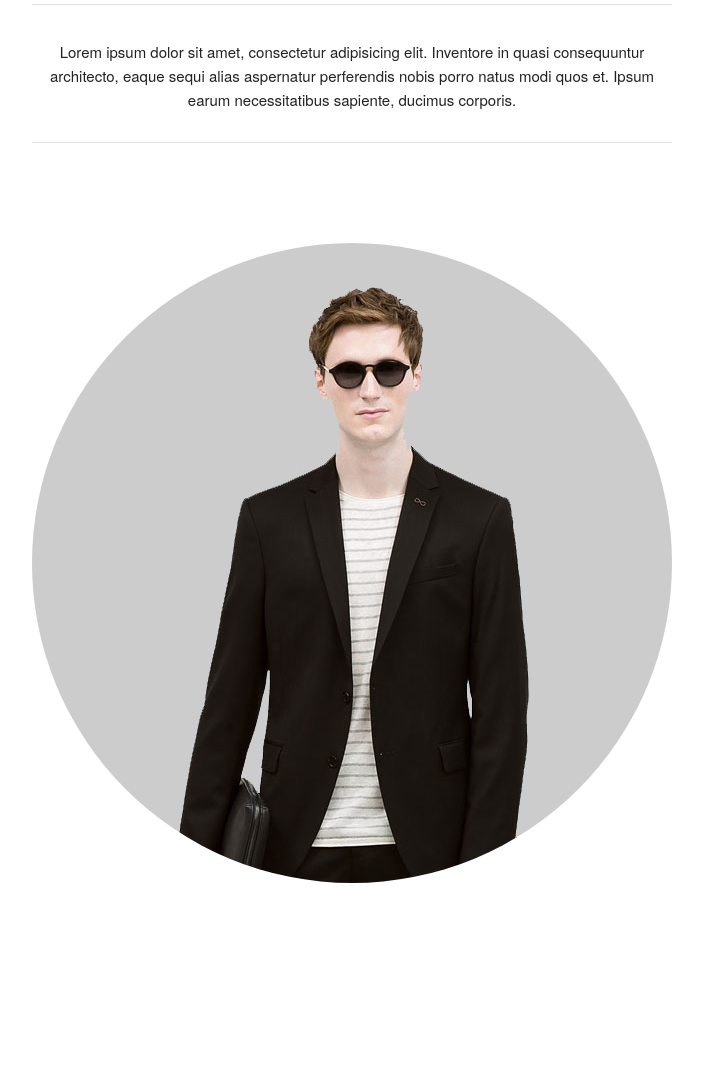
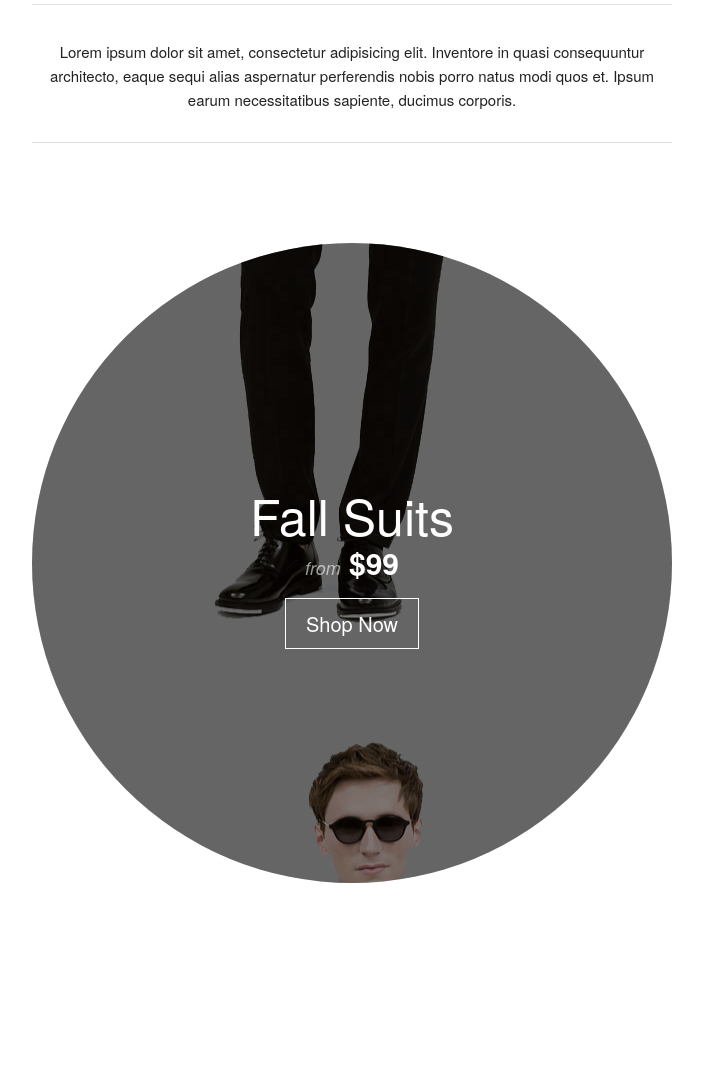
Before and after one commit to suelenbraga2006/parallax, a PHP site: page / in a window 1280 px wide. Shown: the part 1840-2922 px from the top of the page, without its empty margins (288-991 px from the left). Run offline with PHP 8.4, Linux system fonts and the light colour scheme; style sheets or scripts are compiled from the project's sources.

Commit message:
Adicionado promobox

```diff
--- a/css/style.css
+++ b/css/style.css
@@ -107,9 +107,56 @@ img{
 .large-window{
 	height: 640px;
 	background-image: url(../images/model2.jpg);
-	background-position: top center;
-	background-repeat: no-repeat;
+	background-position: center 0px;
+	background-repeat: repeat-y;
 	background-attachment: fixed;
 	margin-top: 100px;
 	border-radius: 50%;
+	position: relative;
 }
+
+.large-window .window-tint{
+	background-color: rgba(0,0,0,0.5);
+	position: absolute;
+	top: 0;
+	bottom: 0;
+	left: 0;
+	right:0;
+	border-radius: 50%;
+	display: flex;
+	justify-content: center;
+	align-items: center;
+}
+
+.large-window .window-tint .promo-text{
+	color: white;
+	font-weight: 100;
+	font-size: 50px;
+	line-height: 1.2;
+}
+
+.large-window .window-tint .promo-text strong{
+	display: block;
+	font-size: 30px;
+}
+
+.large-window .window-tint .promo-text strong span{
+	font-weight: 300;
+	font-size: 18px;
+	font-style: italic;
+	color: rgba(255,255,255,0.6);
+}
+
+.large-window .window-tint .promo-text .window-cta{
+	font-size: 20px;
+	text-decoration: none;
+	color: white;
+	border: 1px solid white;
+	padding: 10px 20px;
+	transition: all 0.3s ease-in-out;
+}
+
+.large-window .window-tint .promo-text .window-cta:hover{
+	background-color: white;
+	color: black;
+}
--- a/index.html
+++ b/index.html
@@ -70,7 +70,15 @@
         <hr>
         <p>Lorem ipsum dolor sit amet, consectetur adipisicing elit. Inventore in quasi consequuntur architecto, eaque sequi alias aspernatur perferendis nobis porro natus modi quos et. Ipsum earum necessitatibus sapiente, ducimus corporis.</p>
         <hr>
-        <div class="large-window"></div>
+        <div class="large-window">
+          <div class="window-tint">
+            <div class="promo-text">
+              Fall Suits
+              <strong><span>from</span> $99</strong>
+              <a href="" class="window-cta">Shop Now</a>
+            </div>
+          </div>
+        </div>
       </article>
       <div style="height: 2000px"></div>
     </section>
--- a/js/script.js
+++ b/js/script.js
@@ -19,4 +19,8 @@ $(window).scroll(function(){
 			}, 150 * (i+1))
 		})
 	}
+
+	if(wScroll > $('.large-window').offset().top - $(window).height()){
+		$('.large-window').css({'background-position':'center '+ (wScroll - $('.large-window').offset().top) +'px'});
+	}
 })
```
